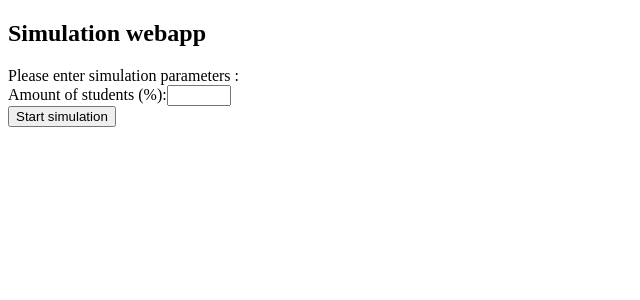
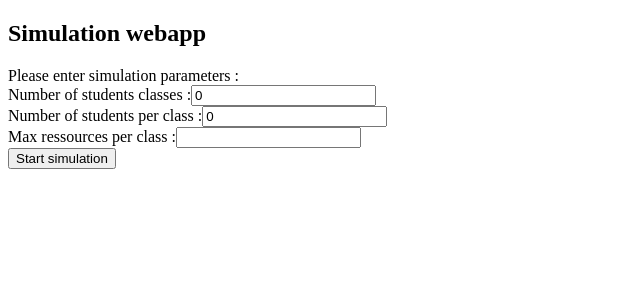
Before and after one commit to areille/cranfield_rasd, an Angular app in the folder Assignment/webapp/: page / in a window 1280 px wide. Shown: the top 300 px of the page, without its empty margins (0-640 px from the left). Built offline with nearby package versions, Linux system fonts and the light colour scheme.

Commit message:
class & students creation

```diff
--- a/Assignment/webapp/src/app/app.component.html
+++ b/Assignment/webapp/src/app/app.component.html
@@ -3,8 +3,16 @@
   <div>
     Please enter simulation parameters :
     <div>
-      <label>Amount of students (%):</label>
-      <input type="number" min="0" max="100">
+      <label>Number of students classes :</label>
+      <input [(ngModel)] = "nbClasses" type="number" >
+    </div>
+    <div>
+      <label>Number of students per class :</label>
+      <input type="number" [(ngModel)] = "nbStudentPerClass">
+    </div>
+    <div>
+      <label>Max ressources per class :</label>
+      <input type="number" [(ngModel)] = "maxRessourcesPerClass">
     </div>
     <button type="submit" (click)="launchSimulation();">Start simulation</button>
   </div>
--- a/Assignment/webapp/src/app/app.component.ts
+++ b/Assignment/webapp/src/app/app.component.ts
@@ -1,17 +1,57 @@
-import { Component } from '@angular/core';
+import { Component, OnInit } from '@angular/core';
+
+import { Group } from './group';
+import { Class } from './class';
+import { Researcher } from './researcher';
+import { Student } from './student';
 
 @Component({
   selector: 'app-root',
   templateUrl: './app.component.html',
   styleUrls: ['./app.component.css']
 })
-export class AppComponent {
+export class AppComponent implements OnInit {
   title = 'app';
+
+  public classes: Class[] = [];
+  public nbClasses = 0;
+  public nbStudentPerClass = 0;
+  public maxRessourcesPerClass: number;
+
+  ngOnInit(): void {
+
+  }
+
+
   /**
    * launchSimulation()
    * Launch a simulation with the parameters
    */
   public launchSimulation() {
     console.log('Simulation started.');
+    console.log('Number of classes :');
+    console.log(this.nbClasses);
+    for (let num = 0; num < this.nbClasses; num++) {
+      console.log('Class no : ' + (num + 1));
+      let students: Student[] = [];
+      const classId = 'c' + (num + 1)
+
+      for (let i = 0; i < this.nbStudentPerClass; i++) {
+        const studentId = classId + 's' + (i + 1);
+        const newStudent = new Student(studentId, this.maxRessourcesPerClass / this.nbStudentPerClass)
+        console.log(newStudent);
+
+        students.push(newStudent);
+        console.log(students);
+      }
+      console.log(students);
+      const newClass = new Class(classId, 100, students);
+      this.classes.push(newClass);
+
+    }
+    console.log('Number of students per class :');
+    console.log(this.nbStudentPerClass);
+    console.log('Classes');
+    console.log(this.classes);
   }
 }
--- a/Assignment/webapp/src/app/app.module.ts
+++ b/Assignment/webapp/src/app/app.module.ts
@@ -1,5 +1,6 @@
 import { BrowserModule } from '@angular/platform-browser';
 import { NgModule } from '@angular/core';
+import { FormsModule } from '@angular/forms';
 
 import { AppComponent } from './app.component';
 
@@ -8,7 +9,8 @@ import { AppComponent } from './app.component';
     AppComponent
   ],
   imports: [
-    BrowserModule
+    BrowserModule,
+    FormsModule
   ],
   providers: [],
   bootstrap: [AppComponent]
--- a/Assignment/webapp/src/app/class.ts
+++ b/Assignment/webapp/src/app/class.ts
@@ -1,3 +1,14 @@
+import { Student } from './student';
+import _ from 'lodash';
+
 export class Class {
+    public uuid: String;
+    public ressources: number;
+    public students: Student[];
 
+    constructor(classId: String, ressources: number, students: Student[] ) {
+        this.uuid = classId;
+        this.ressources = ressources;
+        this.students = students;
+    }
 }
--- /dev/null
+++ b/Assignment/webapp/src/app/group.ts
@@ -0,0 +1,8 @@
+import { Researcher } from './researcher';
+
+export class Group {
+    public groupId: number;
+    public groupName: string;
+    public ressources: number;
+    public researchers: Researcher[];
+}
--- /dev/null
+++ b/Assignment/webapp/src/app/researcher.ts
@@ -0,0 +1,5 @@
+export class Researcher {
+    public id: number;
+    public ressources: number;
+    public isVip: boolean;
+}
--- a/Assignment/webapp/src/app/student.ts
+++ b/Assignment/webapp/src/app/student.ts
@@ -1,5 +1,9 @@
-import { Class } from './class';
+export class Student {
+    public uuid: String;
+    public ressources: number;
 
-export class Student implements Class {
-
+    constructor(id: String, ressources: number) {
+        this.uuid = id;
+        this.ressources = ressources;
+    }
 }
```
